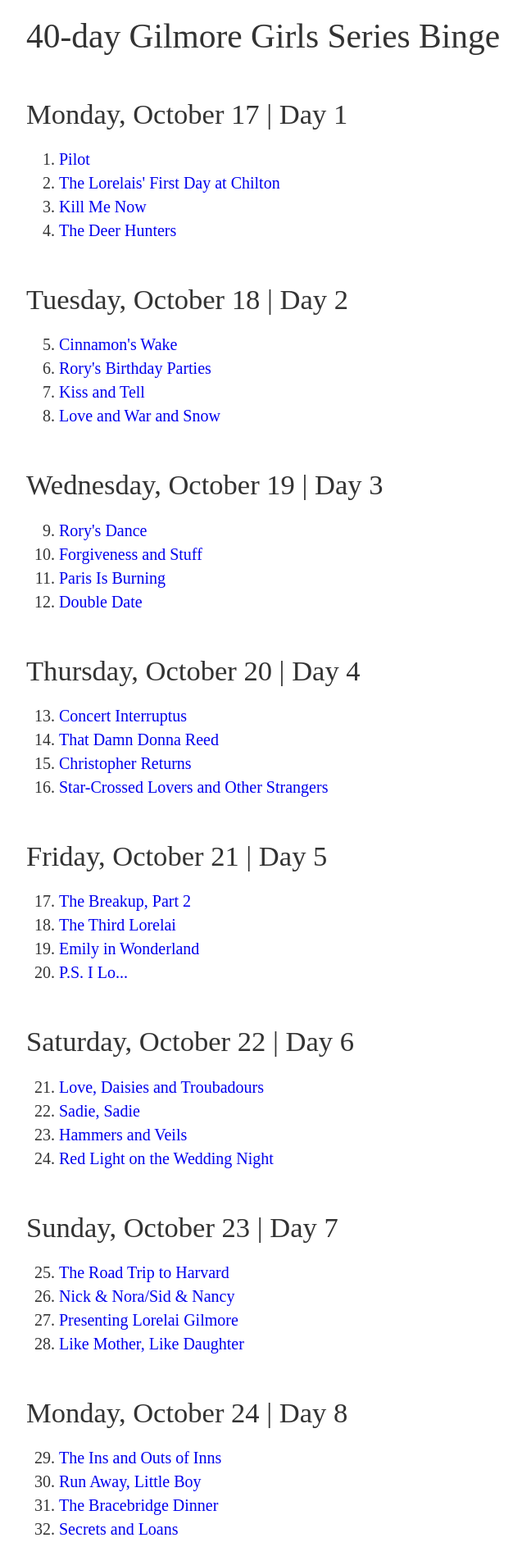
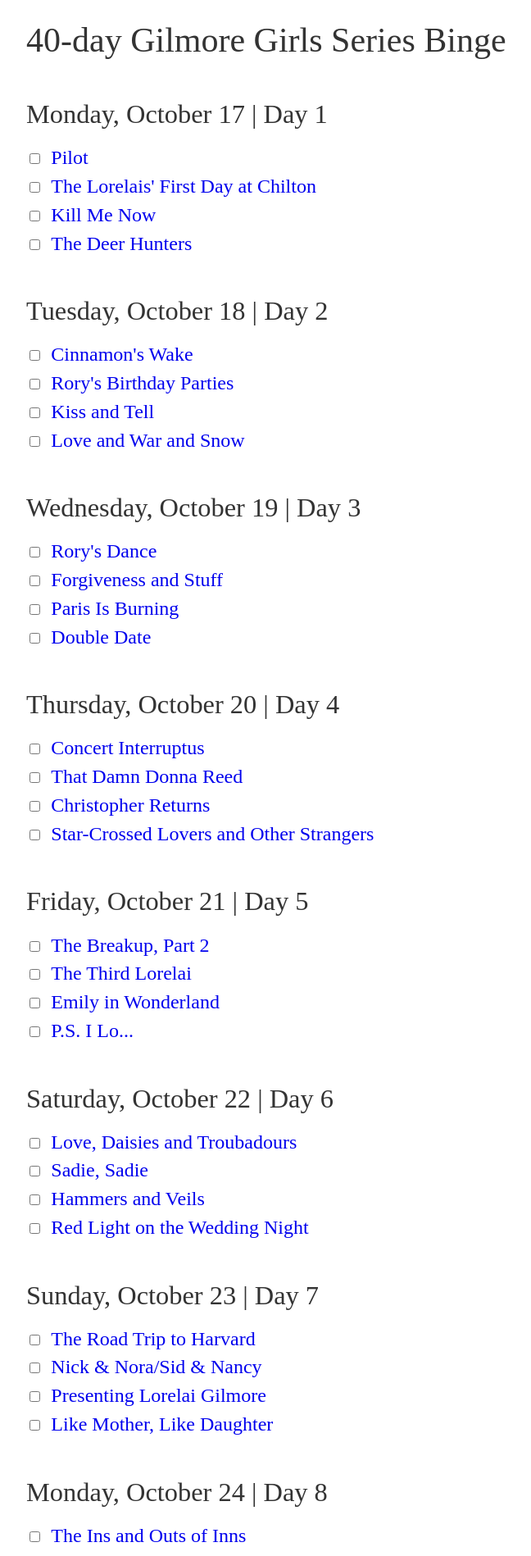
Before and after one commit to katydecorah/gilmore-girls, a Jekyll site: the page built from index.html, in a window 1280 px wide. Shown: the top 1898 px of the page at 82% size, without its empty margins (258-906 px from the left). Built offline with Jekyll 4.4.1, drawn with Linux system fonts in a browser that asks for light colours; nearby versions of some CDN libraries; some web fonts are replaced; some of the changed text lies outside the part shown.

Commit message:
:information_desk_person:

```diff
--- a/_layouts/default.html
+++ b/_layouts/default.html
@@ -7,6 +7,7 @@
     {% seo %}
     <link href="https://fonts.googleapis.com/css?family=Abhaya+Libre" rel="stylesheet">
     <link rel="stylesheet" href="{{site.baseurl}}/site.css">
+    <script type="text/javascript" src="https://cdnjs.cloudflare.com/ajax/libs/jquery/3.1.1/jquery.min.js"></script>
   </head>
   <body>
     <div class="container">
--- a/index.html
+++ b/index.html
@@ -14,18 +14,43 @@
       <h1>{{total_days | ceil | plus: 1}}-day Gilmore Girls Series Binge</h1>
       {% assign count = 0 %}{% for episode in site.data.episodes %}{% assign stop = forloop.index0 | modulo: per_day %}{% if stop == 0 %}
       <div class="day">
-        <h2>{{site.data.dates[count] | date: "%A, %B %-d"}} | Day {{count | plus: 1}}</h2>
+        <h2>{{site.data.dates[count] | date: "%A, %B %-d"}} | <span class="counter">Day {{count | plus: 1}}</span></h2>
 
-        <ol start="{{episode.number}}">{% assign count = count | plus: 1 %}{% endif %}
-          <li><a href="{{episode.link}}" title="Season {{episode.season}}, Episode {{episode.season_number}}">{{episode.title}}</a></li>{% if stop == last_day %}
+        <ol>{% assign count = count | plus: 1 %}{% endif %}
+          <li><input type="checkbox" name="episode" value="episode-{{episode.number}}" id="episode-{{episode.number}}"><label for="episode-{{episode.number}}"><a href="{{episode.link}}" title="Season {{episode.season}}, Episode {{episode.season_number}}">{{episode.title}}</a></label></li>{% if stop == last_day %}
         </ol>
       </div>
       {% endif %}{% endfor %}
         </ol>
       </div>
       <div class="day final">
-        <h2>Friday, November 25 | Day 40</h2>
+        <h2>Friday, November 25 | <span class="counter">Day 40</span></h2>
         <ol>
-          {% for episode in page.episodes %}<li><a href="{{episode.link}}">{{episode.title}}</a></li>{% endfor %}
+          {% for episode in page.episodes %}<li><input type="checkbox" name="episode" value="episode-{{forloop.index | plus: total_episodes}}" id="episode-{{forloop.index | plus: total_episodes}}"><label for="episode-{{forloop.index | plus: total_episodes}}"><a href="{{episode.link}}">{{episode.title}}</a></label></li>{% endfor %}
         </ol>
       </div>
+
+      <script type="text/javascript">
+        if (lsTest() === true) {
+          for ( var i = 0, len = {{total_episodes | plus: 4}}; i < len; ++i ) {
+            var storageExists = localStorage.getItem('episode-' + i);
+            if (storageExists && storageExists == 'true') $('#episode-'+i).prop('checked','true')
+          }
+          $('input').click(function(e) {
+            var val = $(this).val();
+            var checked = $(this).is(':checked');
+            localStorage.setItem(val, checked);
+          })
+        }
+
+        function lsTest(){
+          var test = 'test';
+          try {
+            localStorage.setItem(test, test);
+            localStorage.removeItem(test);
+            return true;
+          } catch(e) {
+            return false;
+          }
+        }
+      </script>
--- a/site.css
+++ b/site.css
@@ -1,7 +1,7 @@
-html {font-size: 1.25em;}
+html {font-size: 1.5em;}
 
 body {
-  background-color: white;
+  background-color: #fff;
   font-family: 'Abhaya Libre', serif;
   font-weight: 400;
   line-height: 1.45;
@@ -16,10 +16,10 @@
 
 h1 {
   margin-top: 0;
-  font-size: 2.074em;
+  font-size: 1.75em;
 }
 
-h2 {font-size: 1.728em;}
+h2 {font-size: 1.35em;}
 
 .container {
   max-width: 700px;
@@ -34,3 +34,22 @@
 a:hover {
   text-decoration: underline;
 }
+
+.counter {
+
+}
+
+ol {
+  list-style: none;
+  padding: 0;
+  margin: 0;
+}
+
+li {
+  padding: 0;
+  margin: 0;
+}
+
+input[type="checkbox"] {
+  margin-right: 1em;
+}
```
